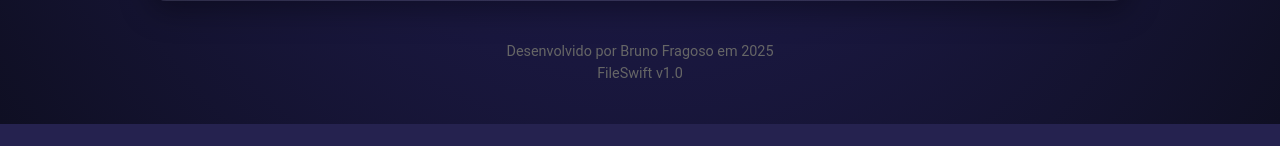
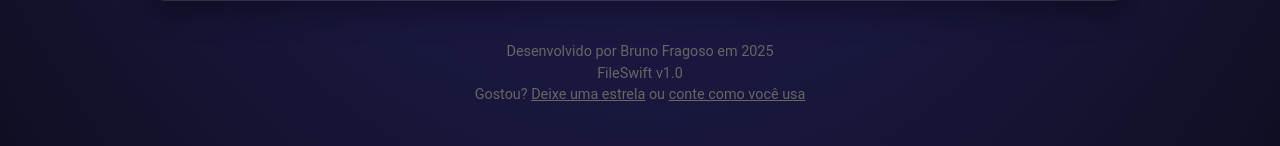
Before and after one commit to brunomint/fileswift, a Python web app: template templates/index.html in a window 1280 px wide. Shown: the part 868-1014 px from the top of the page. Before the commit the page ends 992 px from the top, so only its background shows below. Run offline with Jinja, Linux system fonts and the light colour scheme; the template is opened without the code that fills it, so the values that code supplies are empty.

Commit message:
Convite para contar como usa o FileSwift (README e rodapé)
O FileSwift não coleta dados de uso; a única forma de saber quem usa é
a pessoa contar. Seção "Quem usa o FileSwift?" nos dois READMEs e, no
rodapé da tela, "Gostou? Deixe uma estrela ou conte como você usa",
apontando para a conversa fixada em Discussions (Show and tell).

Co-Authored-By: Claude Opus 5.5 <noreply@anthropic.com>
Claude-Session: https://claude.ai/code/session_01L5fLAqpQEv3kaQHCE3ygHU

```diff
--- a/templates/index.html
+++ b/templates/index.html
@@ -217,6 +217,21 @@
       line-height: 1.5;
     }
 
+    /* "Deixe uma estrela / conte como você usa": link de texto, sem o
+       estilo de botão dos outros <a> da página */
+    footer a {
+      display: inline;
+      width: auto;
+      margin: 0;
+      padding: 0;
+      font-size: inherit;
+      color: inherit;
+      background: none;
+      border: none;
+      box-shadow: none;
+      text-decoration: underline;
+    }
+
     /* Container central e seções */
     .container {
       max-width: 980px;
@@ -401,7 +416,9 @@
     </div>
 
     <footer style="text-align: center; margin-top: 1.5rem; padding: 1rem; font-size: 0.9rem; color: #666;">
-      Desenvolvido por Bruno Fragoso em 2025<br>FileSwift v1.0
+      Desenvolvido por Bruno Fragoso em 2025<br>FileSwift v1.0<br>
+      Gostou? <a href="https://github.com/brunomint/fileswift" target="_blank" rel="noopener">Deixe uma estrela</a>
+      ou <a href="https://github.com/brunomint/fileswift/discussions/categories/show-and-tell" target="_blank" rel="noopener">conte como você usa</a>
     </footer>
   </div>
 
```
Also changed, not shown: README.en.md (+6 -0 lines), README.md.
